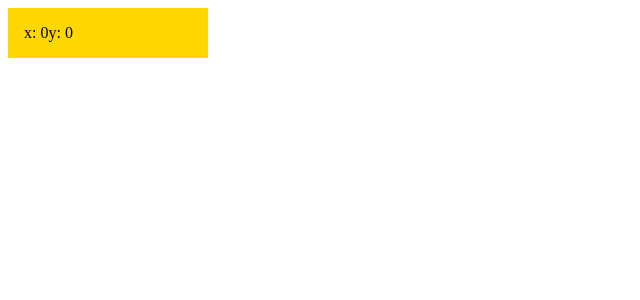
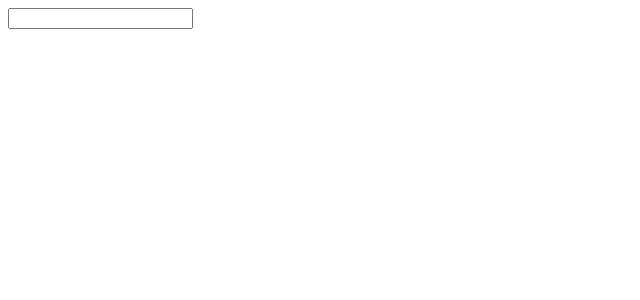
Before and after one commit to frangusdj/LearnReact, a React (Create React App) app: page / in a window 1280 px wide. Shown: the top 300 px of the page, without its empty margins (0-640 px from the left). Built offline with nearby package versions, Linux system fonts and the light colour scheme.

Commit message:
33 ejemplo de eventos input

```diff
--- a/src/App.js
+++ b/src/App.js
@@ -1,32 +1,27 @@
 import React, {Component} from 'react'
 
-const styles = {
-  heigth: '200px',
-  width: '200px',
-  background: 'gold',
-  padding:'1em',
-  boxSizing: 'border-box'
-}
 
 class App extends Component{
   state = {
-    x: 0,
-    y: 0
+    text: '',
+    evento: ''
   }
   manejador = (event) => {
+    console.log(event.target.value)
     this.setState({
-      x: event.clientX,
-      y: event.clientY
+      text: event.target.value,
+      evento: event.type
     })
   }
   render(){
     return(
-      <div style = {styles}
-      onMouseMove = {this.manejador}>
-        <div>
-          x: {this.state.x}
-          y: {this.state.y}
-        </div>
+      <div>
+        <input
+        type = "text"
+        onChange = {this.manejador}
+        />
+        <h1>{this.state.text}</h1>
+        <h2>{this.state.evento}</h2>
       </div>
     )
   }
```
